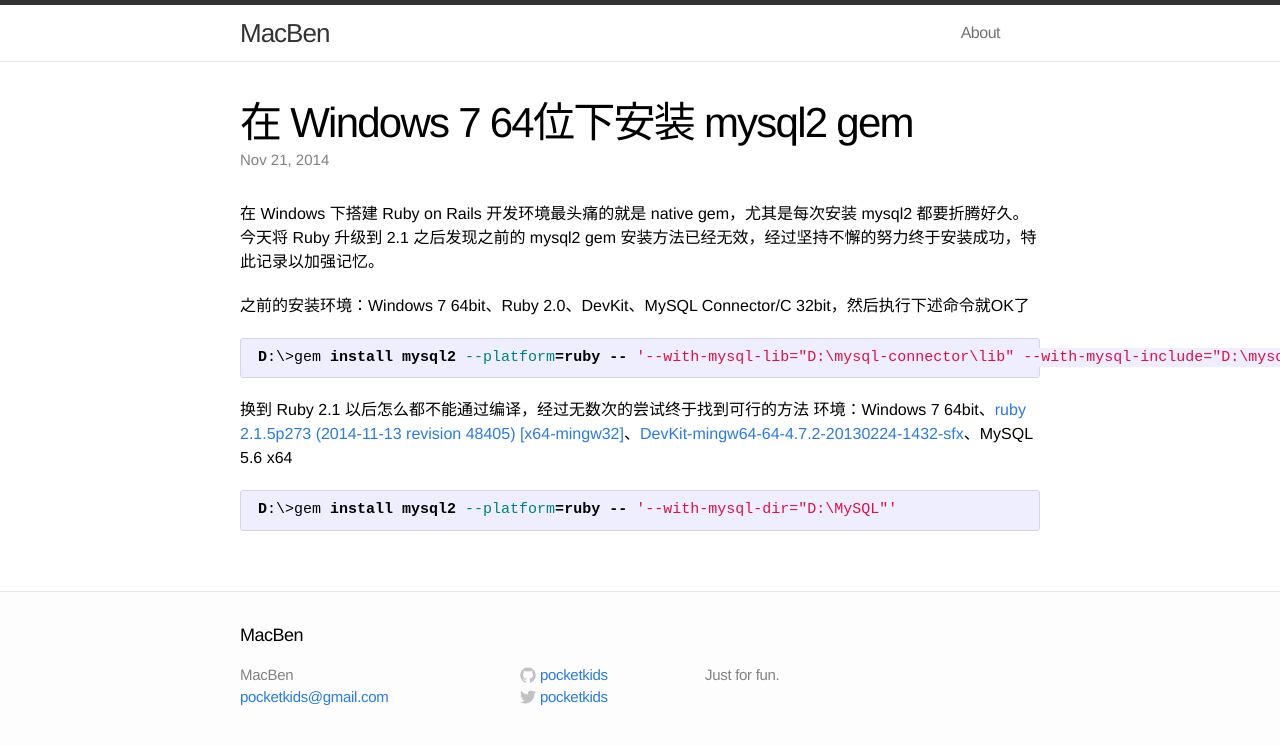
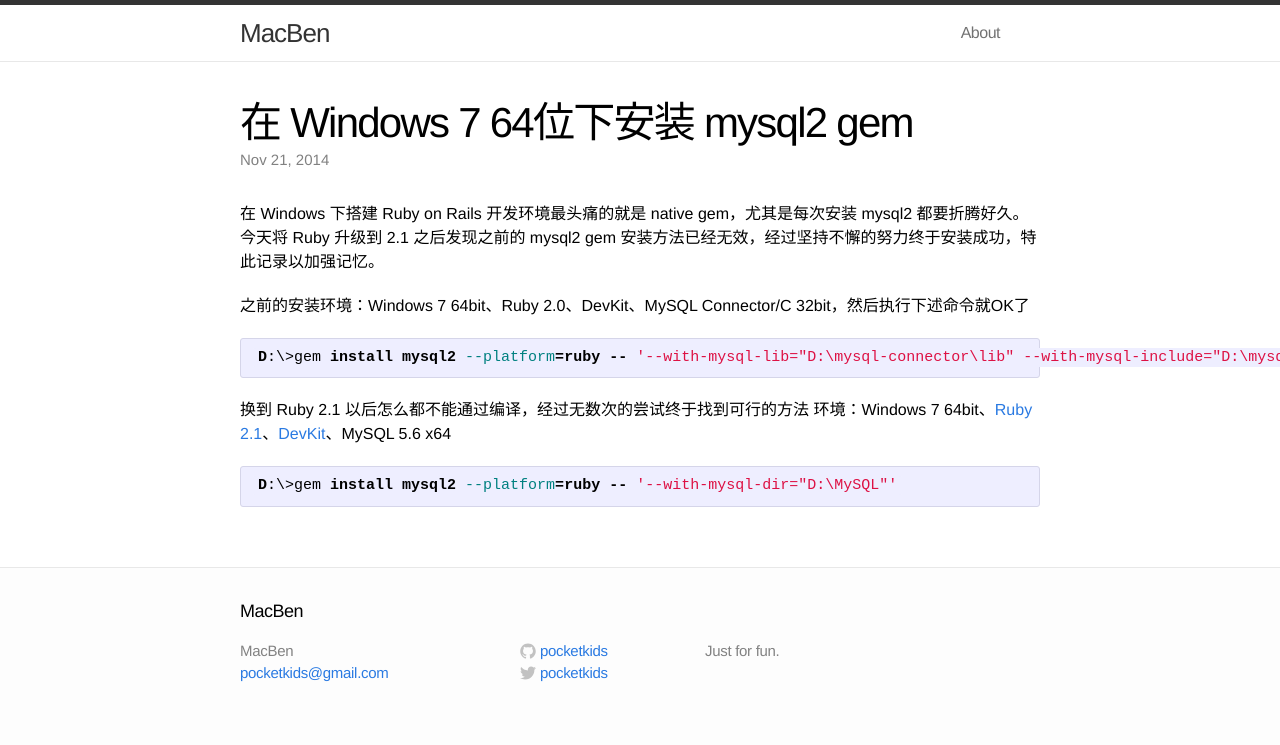
Before and after one commit to pocketkids/pocketkids.github.io, a Jekyll site: the page built from _posts/2014-11-21-how-to-install-mysql2-gem-on-windows.md, in a window 1280 px wide. Shown: the top 745 px of the page. Built offline with Jekyll 4.4.1, drawn with Linux system fonts in a browser that asks for light colours.

Commit message:
clean the link

```diff
--- a/_posts/2014-11-21-how-to-install-mysql2-gem-on-windows.md
+++ b/_posts/2014-11-21-how-to-install-mysql2-gem-on-windows.md
@@ -13,7 +13,7 @@ categories: ruby gem
 D:\>gem install mysql2 --platform=ruby -- '--with-mysql-lib="D:\mysql-connector\lib" --with-mysql-include="D:\mysql-connector\include"'
 {% endhighlight %}
 换到 Ruby 2.1 以后怎么都不能通过编译，经过无数次的尝试终于找到可行的方法
-环境：Windows 7 64bit、[ruby 2.1.5p273 (2014-11-13 revision 48405) [x64-mingw32]](http://dl.bintray.com/oneclick/rubyinstaller/rubyinstaller-2.1.5-x64.exe?direct)、[DevKit-mingw64-64-4.7.2-20130224-1432-sfx](http://cdn.rubyinstaller.org/archives/devkits/DevKit-mingw64-64-4.7.2-20130224-1432-sfx.exe)、MySQL 5.6 x64
+环境：Windows 7 64bit、[Ruby 2.1](http://dl.bintray.com/oneclick/rubyinstaller/rubyinstaller-2.1.5-x64.exe?direct)、[DevKit](http://cdn.rubyinstaller.org/archives/devkits/DevKit-mingw64-64-4.7.2-20130224-1432-sfx.exe)、MySQL 5.6 x64
 {% highlight bat %}
 D:\>gem install mysql2 --platform=ruby -- '--with-mysql-dir="D:\MySQL"'
 {% endhighlight %}
```
